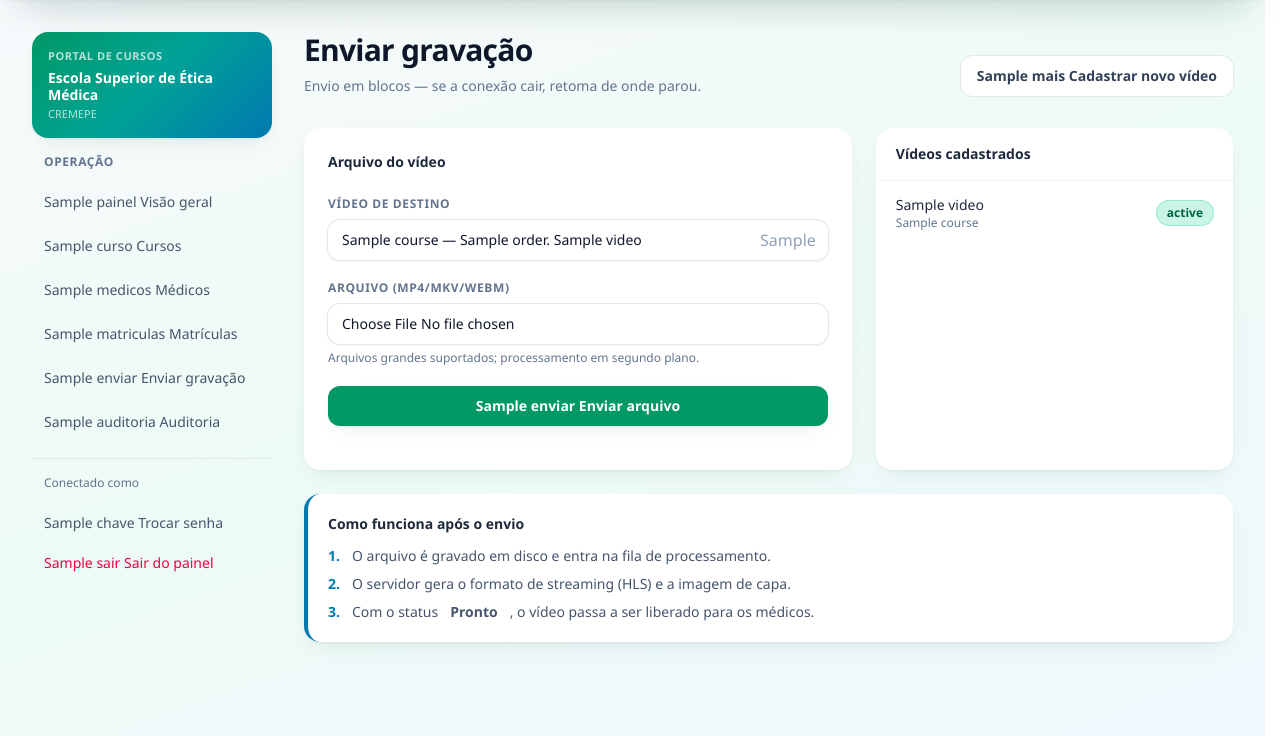
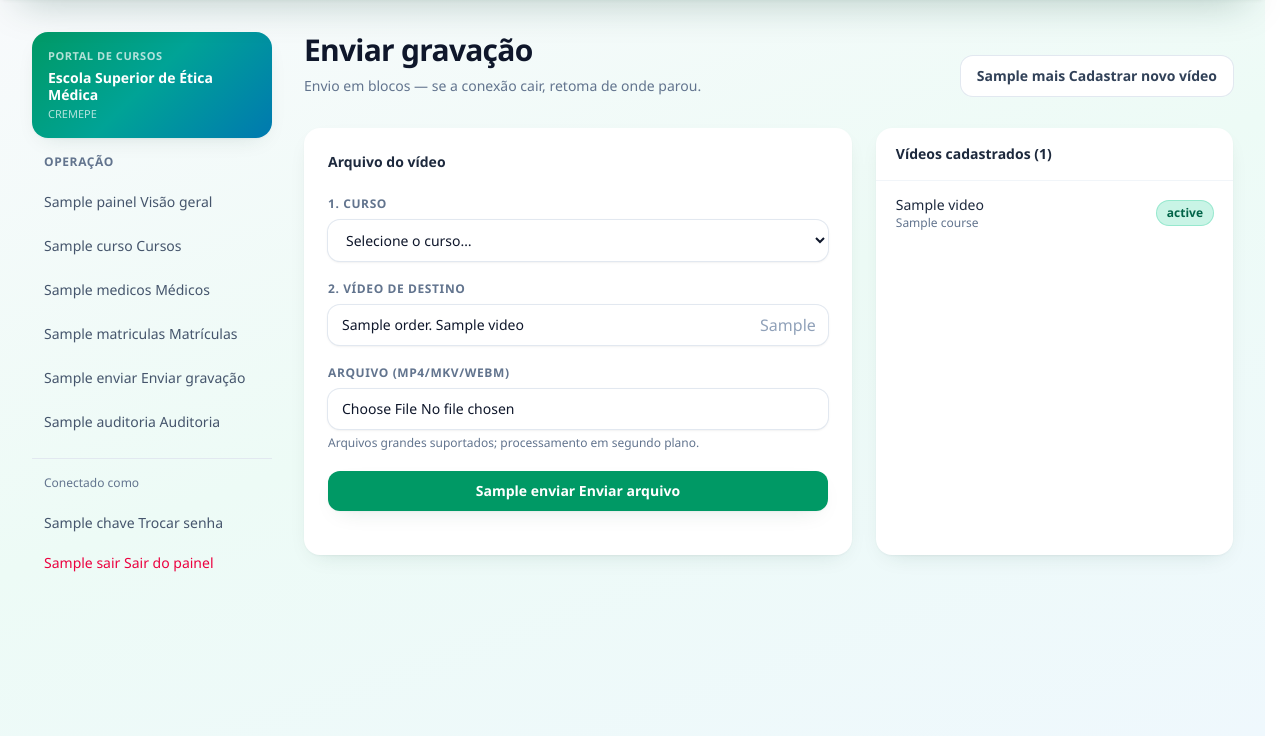
Before and after one commit to joseferreira-dev/cremepe-esem, a Django app: template templates/panel/upload.html in a window 1280 px wide. Shown: the part 64-800 px from the top of the page. Run offline with Django 5.2, Linux system fonts and the light colour scheme; the template is opened without the code that fills it: most values are stand-ins (such as "Sample title", 1, 10 or a date in 2020); style sheets or scripts are compiled from the project's sources.

Commit message:
upload: card de instrucoes removido, selecao curso-e-video em duas etapas e card de videos limitado

```diff
--- a/templates/panel/upload.html
+++ b/templates/panel/upload.html
@@ -20,13 +20,33 @@
 
     <div class="mt-6 space-y-5">
       <div>
-        <label class="rotulo" for="video-select_busca">Vídeo de destino</label>
+        <label class="rotulo" for="curso-select">1. Curso</label>
+        <form method="get" class="mt-2">
+          <select name="curso" id="curso-select" class="campo" onchange="this.form.submit()">
+            <option value="">Selecione o curso…</option>
+            {% for curso in cursos %}
+              <option value="{{ curso.id }}"
+                      {% if curso_id == curso.id|stringformat:"s" %}selected{% endif %}>{{ curso.title }}</option>
+            {% endfor %}
+          </select>
+        </form>
+        {% if not cursos %}
+          <p class="mt-1.5 text-xs text-slate-500">Nenhum curso com vídeos cadastrados.</p>
+        {% endif %}
+      </div>
+
+      <div>
+        <label class="rotulo" for="video-select_busca">2. Vídeo de destino</label>
         <div class="campo-busca mt-2" data-busca>
-          <select class="campo campo-busca-select" id="video-select">
+          <select class="campo campo-busca-select" id="video-select" {% if not videos %}disabled{% endif %}>
             {% for video in videos %}
               <option value="{{ video.id }}"
                       data-tem-media="{% if video.tem_media %}1{% else %}0{% endif %}">
-                {{ video.course.title }} — {{ video.order }}. {{ video.title }}
+                {{ video.order }}. {{ video.title }}
+              </option>
+            {% empty %}
+              <option value="" data-tem-media="0">
+                {% if curso_id %}Nenhum vídeo neste curso{% else %}Selecione um curso primeiro{% endif %}
               </option>
             {% endfor %}
           </select>
@@ -35,9 +55,10 @@
             type="text"
             class="campo campo-busca-entrada"
             id="video-select_busca"
-            placeholder="Buscar curso ou vídeo…"
+            placeholder="{% if videos %}Buscar vídeo…{% else %}Selecione um curso primeiro{% endif %}"
             autocomplete="off"
             data-busca-entrada
+            {% if not videos %}disabled{% endif %}
           >
           <div class="campo-busca-lista hidden" data-busca-lista></div>
         </div>
@@ -87,10 +108,10 @@
 
   <div class="cartao min-w-0 overflow-hidden lg:col-span-2">
     <div class="border-b border-slate-100 px-5 py-4">
-      <h2 class="text-sm font-semibold text-slate-800">Vídeos cadastrados</h2>
+      <h2 class="text-sm font-semibold text-slate-800">Vídeos cadastrados ({{ total_videos }})</h2>
     </div>
     <div class="max-h-[32rem] divide-y divide-slate-100 overflow-y-auto">
-      {% for video in videos %}
+      {% for video in card_videos %}
         <div class="flex items-center gap-3 px-5 py-3.5">
           <span class="min-w-0 flex-1">
             <a href="{% url 'painel_video' video.id %}" class="block truncate text-sm font-medium text-slate-800 hover:text-marca-600">
@@ -102,23 +123,20 @@
         </div>
       {% empty %}
         <p class="px-5 py-10 text-center text-sm text-slate-400">
-          Nenhum vídeo cadastrado. <a class="font-semibold text-marca-600 hover:underline" href="{% url 'painel_video_novo' %}">Cadastre um vídeo</a> primeiro.
+          {% if curso_id %}
+            Nenhum vídeo neste curso.
+          {% else %}
+            Nenhum vídeo cadastrado. <a class="font-semibold text-marca-600 hover:underline" href="{% url 'painel_video_novo' %}">Cadastre um vídeo</a> primeiro.
+          {% endif %}
         </p>
       {% endfor %}
     </div>
+    {% if card_limitado %}
+      <p class="border-t border-slate-100 px-5 py-3 text-xs text-slate-500">
+        Mostrando os {{ card_videos|length }} mais recentes de {{ total_videos }} — selecione um curso para filtrar.
+      </p>
+    {% endif %}
   </div>
-</div>
-
-<div class="cartao mt-6 border-l-4 border-l-pacifico-500 p-5">
-  <h2 class="text-sm font-semibold text-slate-800">Como funciona após o envio</h2>
-  <ol class="mt-3 space-y-2 text-sm text-slate-600">
-    <li class="flex gap-3"><span class="font-bold text-pacifico-500">1.</span>
-      O arquivo é gravado em disco e entra na fila de processamento.</li>
-    <li class="flex gap-3"><span class="font-bold text-pacifico-500">2.</span>
-      O servidor gera o formato de streaming (HLS) e a imagem de capa.</li>
-    <li class="flex gap-3"><span class="font-bold text-pacifico-500">3.</span>
-      Com o status <strong>Pronto</strong>, o vídeo passa a ser liberado para os médicos.</li>
-  </ol>
 </div>
 {% endblock %}
 
```
Also changed, not shown: apps/media/tests.py (+55 -0 lines), apps/media/views.py (+27 -5 lines).
